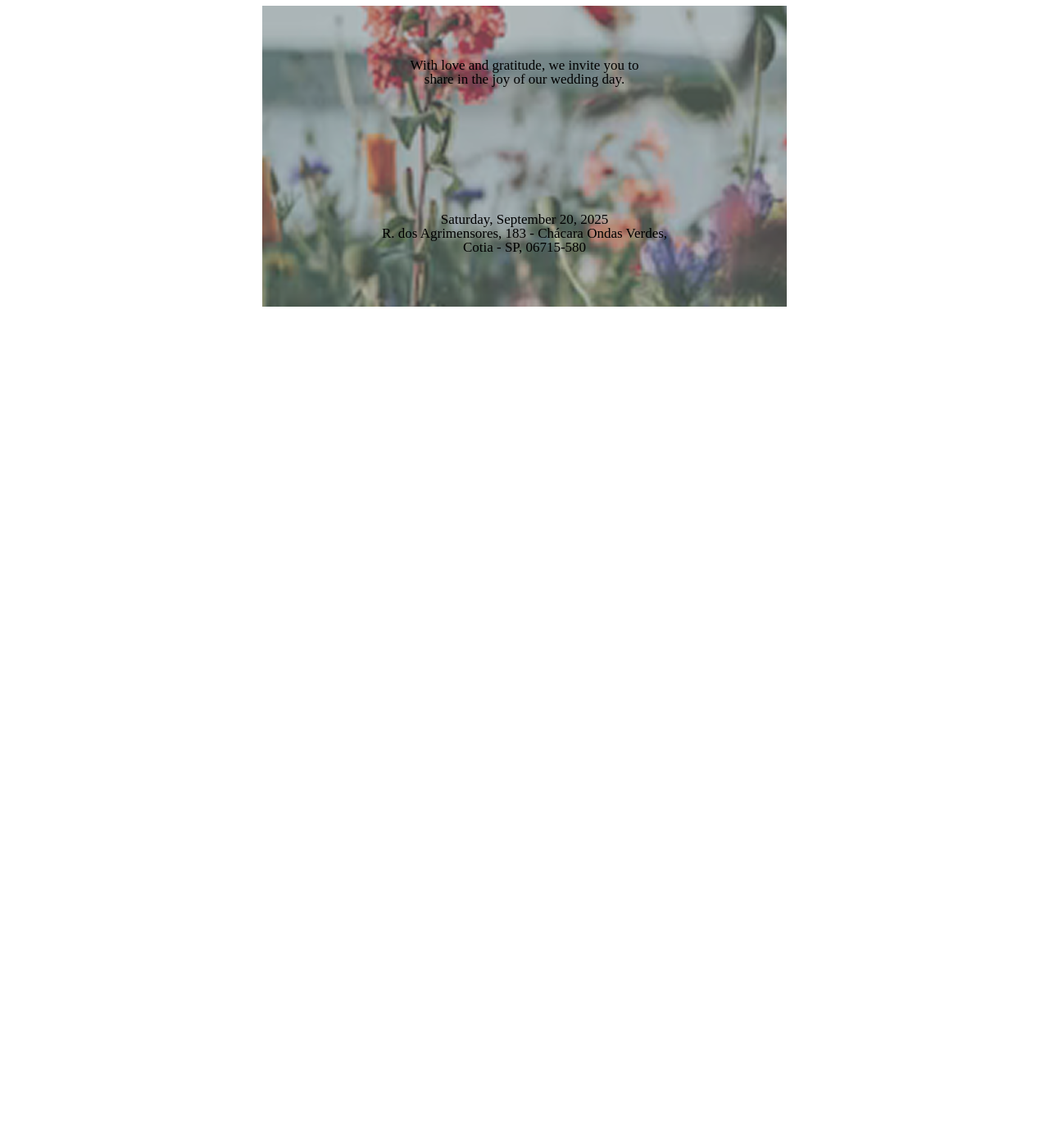
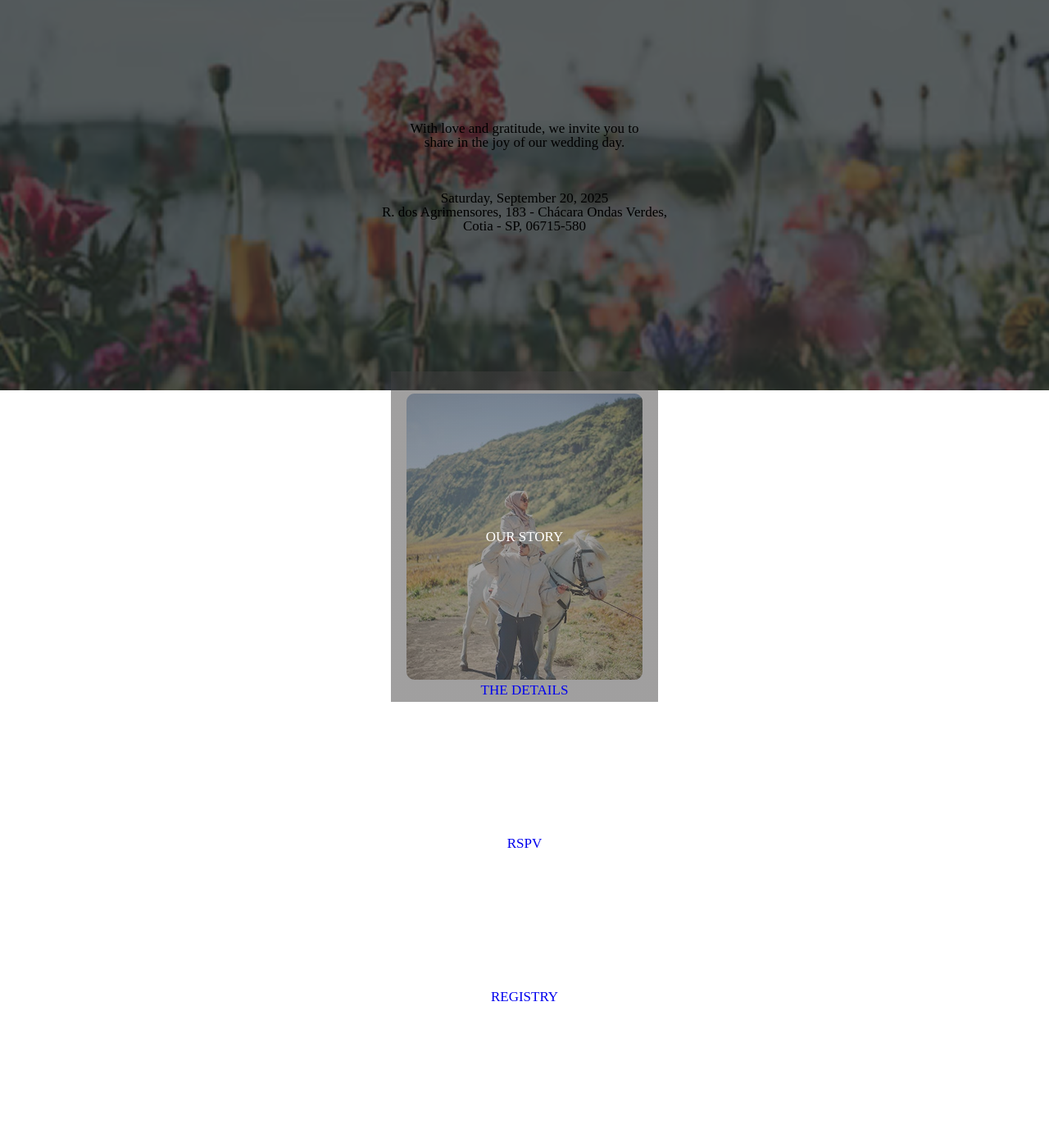
Before and after one commit to PaolaRozanski/J-J, a plain HTML site: page index.html in a window 1280 px wide. Shown: the part 214-1608 px from the top of the page at 82% size. Before the commit the page ends 800 px from the top, so only its background shows below. Drawn offline with Linux system fonts and the light colour scheme.

Commit message:
Não quero mais codar

```diff
--- a/CSS/style.css
+++ b/CSS/style.css
@@ -2,62 +2,67 @@
 html {
     font-size: calc(12px + 0.390625vw);
 }
-body{
+
+body {
     font-family: initial;
 }
-a{
+
+a {
     text-decoration: none;
 }
-h2{
+
+h2 {
     font-size: 2.2rem;
     font-weight: bold;
     color: black;
 }
-button{
+
+button {
     border-radius: 20px;
     padding: 10px 20px 10px 20px;
     margin: 2.5vw 0 0 0;
     font-size: 1.1rem;
 }
+
 /* === TOPO === */
-header{
+header {
     padding: 2vw 10vw;
     background-color: #696865;
 }
 
-header nav{
+header nav {
     display: flex;
     justify-content: space-between;
     align-items: center;
 }
 
-.logo-area{
+.logo-area {
     display: flex;
     align-items: center;
     gap: 2vw;
 }
 
-header h1{
+header h1 {
     color: #ffffff;
     font-size: 2rem;
     font-weight: normal;
 }
 
-header .date{
+header .date {
     color: #ffffff;
     font-size: 0.9rem;
 }
 
-header nav ul{
+header nav ul {
     display: flex;
 }
 
-header nav ul li{
+header nav ul li {
     margin-left: 5vw;
     list-style: none;
 }
 
-header nav ul li a{
+header nav ul li a {
     color: #ffffff;
     text-decoration: none;
     font-size: 0.9rem;
@@ -68,86 +73,70 @@ header nav ul li a{
 
 
 /* === BANNER === */
-section.banner h2{
-    margin: 2vw 0 2vw 0vw;
+section.banner h2 {
+    margin: 1.5rem;
     text-align: center;
-    font-size: 5rem;
+    font-size: 2rem;
 }
-section.banner div{
-    background: url(../scr/image\ 2.png) no-repeat  center bottom;
-    margin: 2vw 25vw 2vw 25vw;
-}
-section.banner div p{
-    padding: 5vw;
-    text-align: center;
-    margin: 2vw;
 
+section.banner div {
+    background: linear-gradient(rgba(0, 0, 0, 0.5), rgba(0, 0, 0, 0.5)), url(../scr/image\ 2.png) no-repeat center bottom;
 
 }
 
-
-/* === CUIDADOS === */
-section.cuidados{
-    margin: 5vw 10vw 5vw 10vw;
+section.banner div p {
     text-align: center;
 }
-section.cuidados h2{
-    border-bottom: 1px solid black;
-    padding: 0 0 1vw 0;
-    display: inline-block;
+
+section.banner div p.prim {
+    padding: 15vw 1vw 4vw 1vw;
 }
-section.cuidados > p{
-    margin: 3vw 15% 3vw 15%;
+
+section.banner div p.second {
+    padding: 0vw 1vw 15vw 1vw;
 }
-section.cuidados p button{
-    color: #458FF6;
-    border: 1px solid #458FF6;
-    background: transparent;
 
+
+
+/* === Fotos === */
+section.fotos{
+    margin: 5rem;
 }
-section.cuidados ul{
-    display: flex;
-    text-align: left;
+section.fotos nav ul li {
+    padding: 5rem ;
+    text-align: center;
 }
-section.cuidados ul li{
-    border: 2px solid gainsboro;
-    padding: 25px;
-    border-radius: 20px;
-    margin: 0 3vw 0 0;
-}
-section.cuidados ul li:last-child{
-    margin: 0;
-}
-section.cuidados ul li h3{
-    margin: 1vw 0 1vw 0;
-    font-weight: bold;
-}
-section.cuidados ul li p{
-    font-size: 0.8rem;
-    color: rgb(175, 175, 175);
-    line-height: 1.1rem;
+
+section.fotos nav ul li.OUR a{
+    background: linear-gradient(rgba(66, 64, 64, 0.5), rgba(66, 64, 64, 0.5)), url(../scr/imgs/img\ casal.png) no-repeat center;
+    padding: 15vw 9vw;
+   color: white;
+   border-bottom: 2px solid;
 }
 
 /* === DEPOIMENTOS === */
-section.depoimentos{
+section.depoimentos {
     text-align: center;
     background-color: #5A98F2;
     margin: 0 10vw 0 10vw;
     border-radius: 20px;
     padding: 60px;
 }
-section.depoimentos h2{
+
+section.depoimentos h2 {
     border-bottom: 1px solid white;
     padding: 0 0 1vw 0;
     display: inline-block;
     color: white;
 }
-section.depoimentos div{
+
+section.depoimentos div {
     display: flex;
     justify-content: center;
     margin: 3vw 0 0 0;
 }
-section.depoimentos div p{
+
+section.depoimentos div p {
     text-align: left;
     width: 35%;
     margin: 0 0 0 4vw;
@@ -155,7 +144,7 @@ section.depoimentos div p{
 }
 
 /* === RODAPE === */
-footer{
+footer {
     background-color: #5A98F2;
     color: white;
     margin: 5vw 0 0 0;
@@ -163,17 +152,21 @@ footer{
     display: flex;
     justify-content: space-between;
 }
-footer div p:first-child{
+
+footer div p:first-child {
     margin: 0 0 3vw 0;
 }
-footer div h4{
+
+footer div h4 {
     font-weight: bold;
     margin: 0 0 1vw 0;
 }
-footer div ul li{
+
+footer div ul li {
     margin: 5px 0 5px 0;
 }
-footer a{
+
+footer a {
     color: white;
     font-size: 0.8rem;
 }
--- a/index.html
+++ b/index.html
@@ -29,12 +29,29 @@
         <section class="banner">
             <h2>JENNY & JASON</h2>
             <div>
-                <p>With love and gratitude, we invite you to <br>
+                <p class="prim">With love and gratitude, we invite you to <br>
                     share in the joy of our wedding day.</p>
-                <p>Saturday, September 20, 2025 <br>
+                <p class="second">Saturday, September 20, 2025 <br>
                     R. dos Agrimensores, 183 - Chácara Ondas Verdes, <br>
                     Cotia - SP, 06715-580</p>
             </div>
+        </section>
+        <section class="fotos">
+            <nav>
+                <ul>
+                    <li class="OUR">
+                        <a href="#">OUR STORY</a>
+                    </li>
+                    <li class="THE DETAILS">
+                        <a href="#">THE DETAILS</a>
+                    </li><li class="RSPV">
+                        <a href="#">RSPV</a>
+                    </li><li class="REGISTRY">
+                        <a href="#">REGISTRY</a>
+                    </li>
+                </ul>
+            </nav>
+
         </section>
 
 
```
Also changed, not shown: scr/imgs/img alianças.png (added), scr/imgs/img buquê.png (added), scr/imgs/img cadeiras.png (added), scr/imgs/img casal.png (added).
